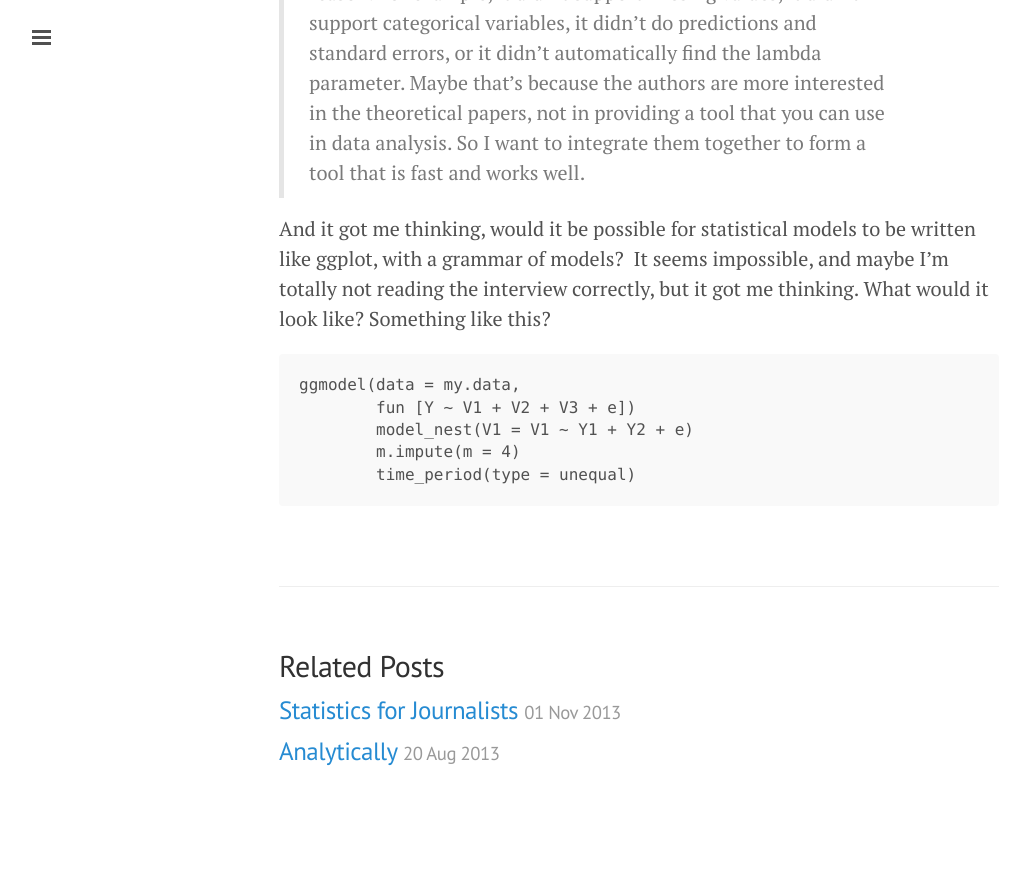
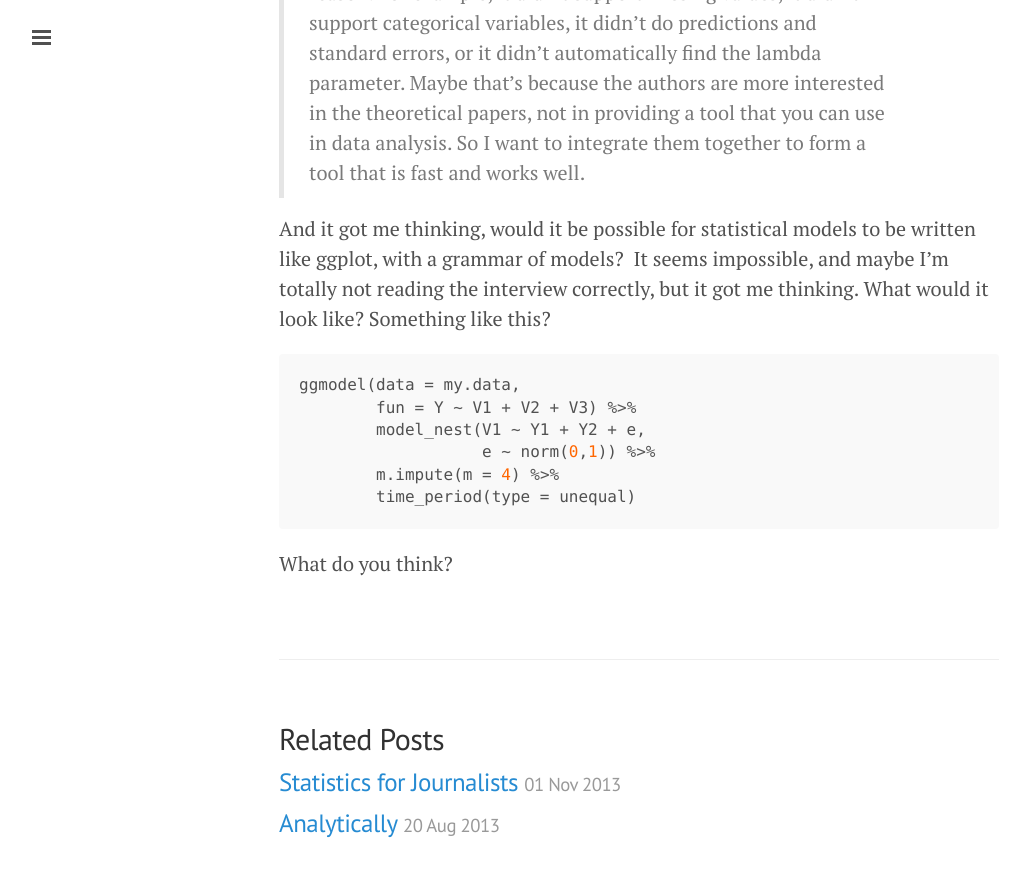
Before and after one commit to njtierney/tierneyn.github.io, a Jekyll site: the page built from _posts/2013-11-10-grammar-of-models.md, in a window 1280 px wide and 900 px high, scrolled down 920 px. Shown: the top 877 px of the window, without its empty margins (1-1020 px from the left). Built offline with Jekyll 4.4.1, drawn with Linux system fonts in a browser that asks for light colours; Markdown is read by kramdown in place of the engine named in the settings; comment, search, counter and statistics services are not loaded; before the commit the page ends 1747 px from its top, so only the background shows below that.

Commit message:
update bio and grammar of models

````diff
--- a/_posts/2013-11-10-grammar-of-models.md
+++ b/_posts/2013-11-10-grammar-of-models.md
@@ -14,10 +14,13 @@ I came across [this interview](http://statr.me/2013/09/a-conversation-with-hadle
 
 And it got me thinking, would it be possible for statistical models to be written like ggplot, with a grammar of models?  It seems impossible, and maybe I'm totally not reading the interview correctly, but it got me thinking. What would it look like? Something like this?
 
-```
+```r
 ggmodel(data = my.data,
-        fun [Y ~ V1 + V2 + V3 + e])
-        model_nest(V1 = V1 ~ Y1 + Y2 + e)
-        m.impute(m = 4)
+        fun = Y ~ V1 + V2 + V3) %>%
+        model_nest(V1 ~ Y1 + Y2 + e,
+                   e ~ norm(0,1)) %>%
+        m.impute(m = 4) %>%
         time_period(type = unequal)
 ```
+
+What do you think?
````
Also changed, not shown: Bio.md (+7 -3 lines), index.html (+0 -10 lines), 5 other files.
